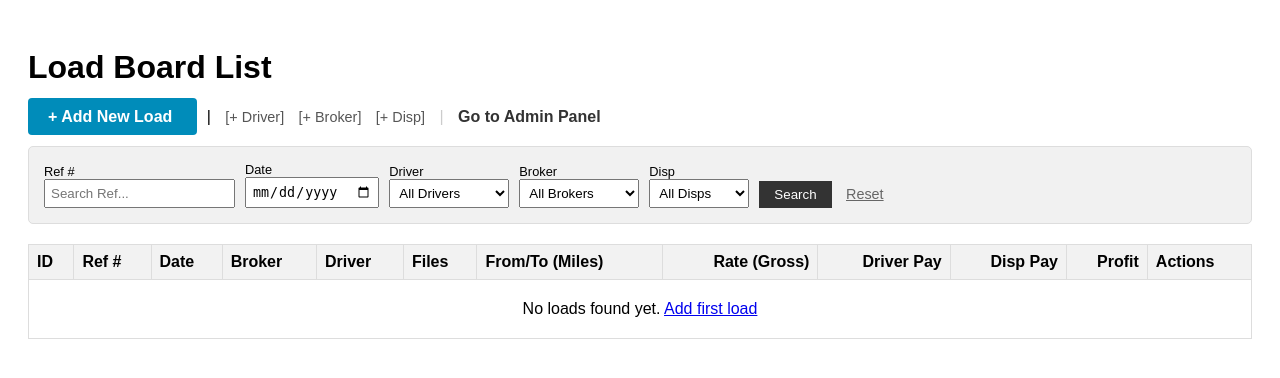
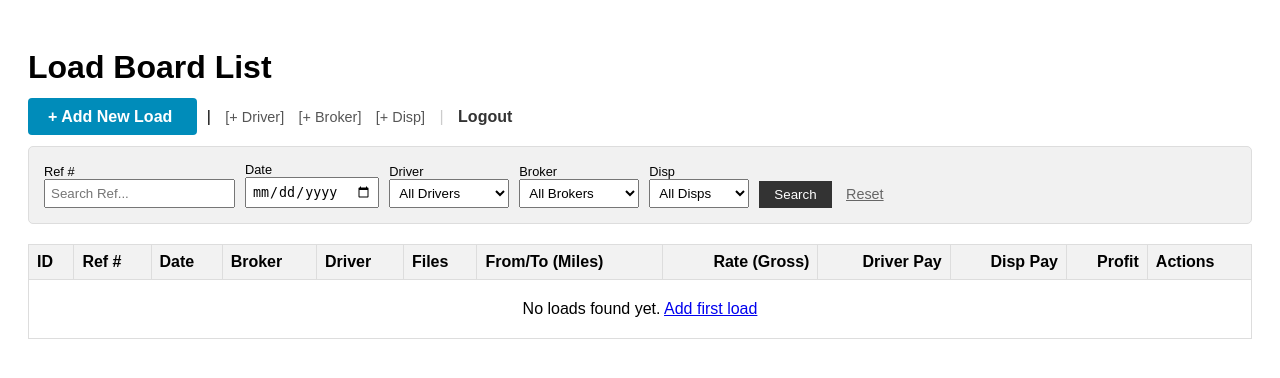
Before and after one commit to mlupekha/load-board, a Django app: page / in a window 1280 px wide. Shown: the top 378 px of the page. Run offline with Django 5.2, Linux system fonts and the light colour scheme; the visitor is signed in with stand-in values (Sample User, id 1); data that the repository does not hold is empty.

Commit message:
removed go to admin panel button and added logout

```diff
--- a/templates/list/load_list.html
+++ b/templates/list/load_list.html
@@ -28,12 +28,12 @@
 
         <a href="{% url 'driver_add' %}" style="text-decoration: none; color: #555; font-size: 0.9em;">[+ Driver]</a>
         <a href="{% url 'broker_add' %}" style="text-decoration: none; color: #555; font-size: 0.9em; margin-left: 10px;">[+ Broker]</a>
-        <a href="{% url 'disp_add' %}" style="text-decoration: none; color: #555; font-size: 0.9em; margin-left: 10px;">[+ Disp]</a>
+            <a href="{% url 'disp_add' %}" style="text-decoration: none; color: #555; font-size: 0.9em; margin-left: 10px;">[+ Disp]</a>
 
-        <span style="margin: 0 10px; color: #ccc;">|</span>
+            <span style="margin: 0 10px; color: #ccc;">|</span>
 
-        <a href="/admin/" class="header-link" target="_blank">Go to Admin Panel</a>
-    </div>
+            <a href="{% url 'logout' %}" class="header-link">Logout</a>
+        </div>
 
     <div style="background-color: #f1f1f1; padding: 15px; border-radius: 5px; margin-bottom: 20px; border: 1px solid #ddd;">
         <form method="get" style="display: flex; gap: 10px; align-items: flex-end; flex-wrap: wrap;">
```
